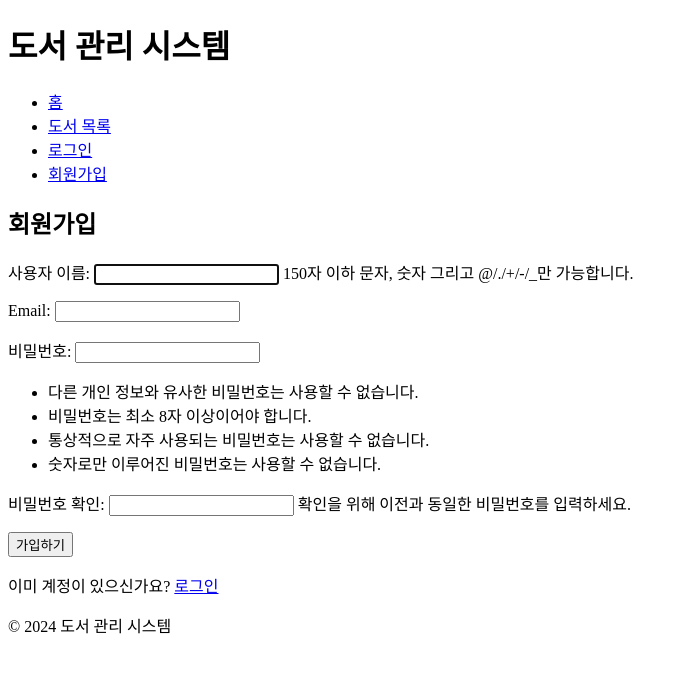
After one commit to AlbertImKr/bookproject, a Django app: page /signup/ in a window 1280 px wide. The commit adds this page. Shown: the top 673 px of the page, without its empty margins (0-682 px from the left). Run offline with Django 5.2, Linux system fonts and the light colour scheme.

Commit message:
feat: 사용자 등록 기능 구현 - 회원가입 기능 및 사용자 관리

```diff
--- a/bookproject/urls.py
+++ b/bookproject/urls.py
@@ -23,6 +23,7 @@ from django.urls import include
 from django.urls import path
 
 from bookproject.views import MainView
+from books.views import SignUpView
 
 urlpatterns = [
     path('admin/', admin.site.urls),
@@ -32,6 +33,7 @@ urlpatterns = [
                                      redirect_authenticated_user=True),
          name='login'),
     path('logout/', LogoutView.as_view(next_page='main'), name='logout'),
+    path('signup/', SignUpView.as_view(), name='signup'),
 ]
 
 if settings.DEBUG:
--- a/books/forms.py
+++ b/books/forms.py
@@ -1,6 +1,23 @@
 from django import forms
+from django.contrib.auth.forms import UserCreationForm
+from django.contrib.auth.models import User
 
 from .models import Book
+
+
+class CustomUserCreationForm(UserCreationForm):
+    email = forms.EmailField(required=True)
+
+    class Meta:
+        model = User
+        fields = ['username', 'email', 'password1', 'password2']
+
+    def save(self, commit=True):
+        user = super().save(commit=False)
+        user.email = self.cleaned_data['email']
+        if commit:
+            user.save()
+        return user
 
 
 class BookForm(forms.ModelForm):
--- a/books/templates/base.html
+++ b/books/templates/base.html
@@ -24,6 +24,7 @@
                 </li>
             {% else %}
                 <li><a href="{% url 'login' %}">로그인</a></li>
+                <li><a href="{% url 'signup' %}">회원가입</a></li>
             {% endif %}
         </ul>
     </nav>
--- /dev/null
+++ b/books/templates/registration/signup.html
@@ -0,0 +1,13 @@
+{% extends 'base.html' %}
+
+{% block title %}회원가입{% endblock %}
+
+{% block content %}
+    <h2>회원가입</h2>
+    <form method="post">
+        {% csrf_token %}
+        {{ form.as_p }}
+        <button type="submit">가입하기</button>
+    </form>
+    <p>이미 계정이 있으신가요? <a href="{% url 'login' %}">로그인</a></p>
+{% endblock %}
--- a/books/urls.py
+++ b/books/urls.py
@@ -1,10 +1,10 @@
 from django.urls import path
 
 from .views import BookCreateView
+from .views import BookDeleteView
 from .views import BookDetailView
 from .views import BookListView
 from .views import BookUpdateView
-from .views import BookDeleteView
 
 app_name = 'books'
 urlpatterns = [
--- a/books/views.py
+++ b/books/views.py
@@ -7,6 +7,7 @@ from django.views.generic.edit import DeleteView
 from django.views.generic.edit import UpdateView
 
 from .forms import BookForm
+from .forms import CustomUserCreationForm
 from .models import Book
 
 
@@ -69,3 +70,9 @@ class BookDeleteView(LoginRequiredMixin, DeleteView):
     model = Book
     template_name = 'books/book_confirm_delete.html'
     success_url = reverse_lazy('books:book_list')
+
+
+class SignUpView(CreateView):
+    form_class = CustomUserCreationForm
+    template_name = 'registration/signup.html'
+    success_url = reverse_lazy('login')
```
